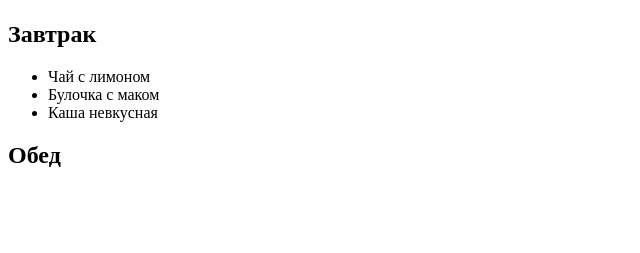
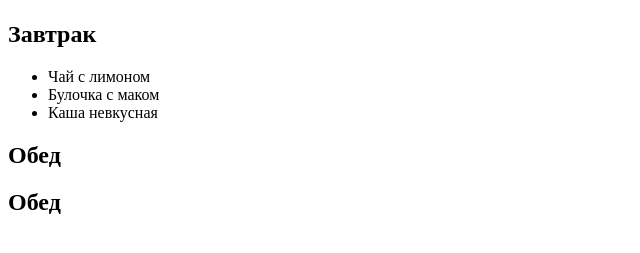
Before and after one commit to juliaolegovna567/web, a plain HTML site: page index.html in a window 1280 px wide. Shown: the part 59-312 px from the top of the page, without its empty margins (0-640 px from the left). Drawn offline with Linux system fonts and the light colour scheme.

Commit message:
Update index.html

```diff
--- a/index.html
+++ b/index.html
@@ -14,5 +14,6 @@
         <li>Каша невкусная</li>
     </ul>
     <h2>Обед</h2>
+    <h2>Обед</h2>
 </body>
 </html>
```
